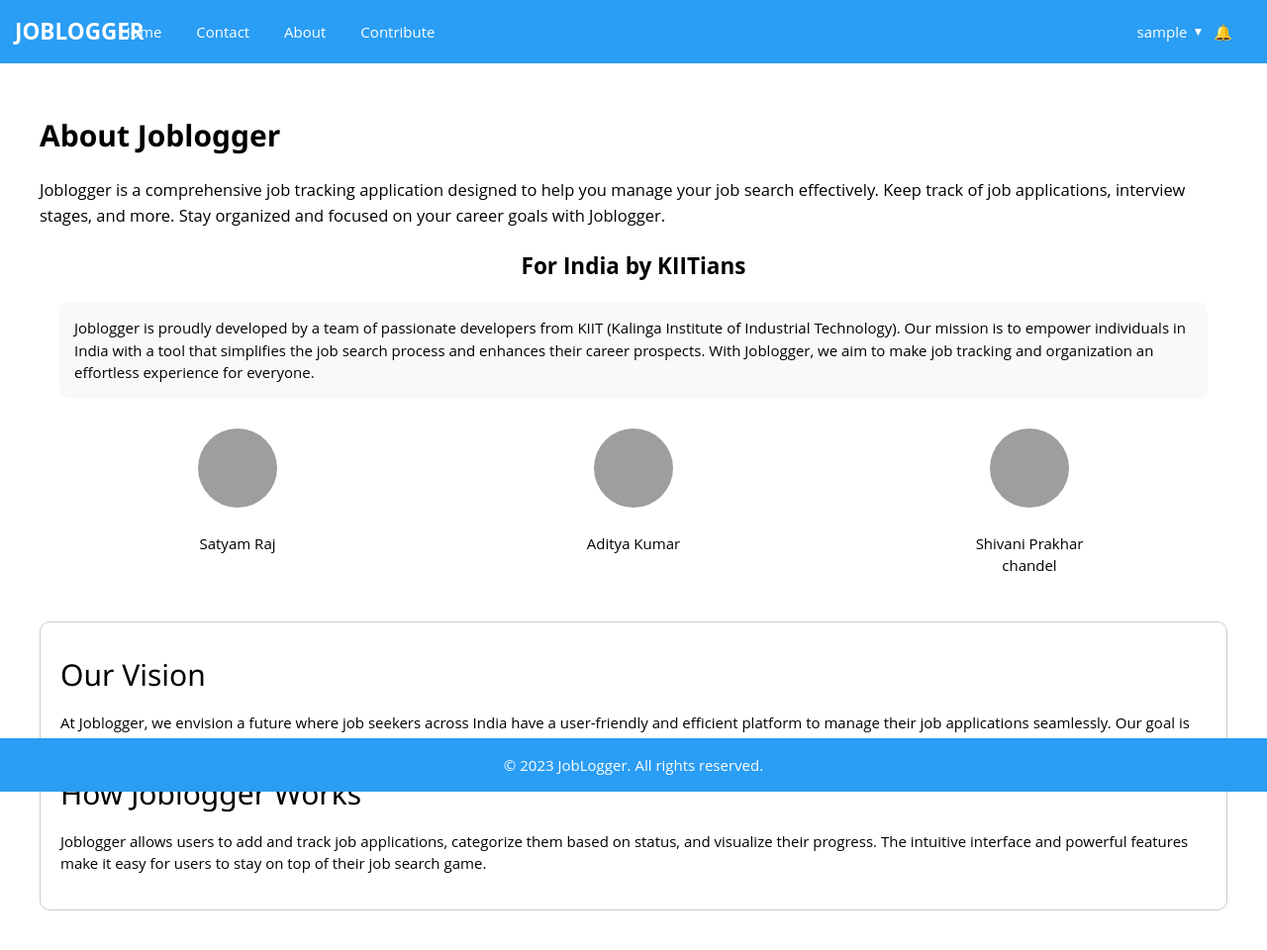
After one commit to satyamraj2101/joblogger, a Flask app: template Backend/template/about.html in a window 1280 px wide. The commit adds this page. Shown: the whole page at 99% size. Run offline with Flask 3, Linux system fonts and the light colour scheme; the template is opened without the code that fills it: most values are stand-ins (such as "Sample title", 1, 10 or a date in 2020); parts of the project's set-up code (start-up, migrations or seed data) failed here and were passed over; some libraries are stand-ins or nearby versions; grey boxes are pictures that could not be loaded.

Commit message:
Added About Page, and its navigation from the home page.

```diff
--- a/Backend/app.py
+++ b/Backend/app.py
@@ -159,6 +159,10 @@
 def index():
     return redirect(url_for('dashboard'))
 
+@app.route('/about')
+@login_required
+def about():
+    return render_template('about.html')
 
 @app.route('/dashboard')
 @login_required
--- /dev/null
+++ b/Backend/template/about.html
@@ -0,0 +1,269 @@
+<!DOCTYPE html>
+<html lang="en">
+
+<head>
+    <title>About Joblogger</title>
+    <meta name="viewport" content="width=device-width, initial-scale=1">
+    <link rel="stylesheet" href="https://www.w3schools.com/w3css/4/w3.css">
+    <style>
+        body {
+            font-family: "Open Sans", sans-serif;
+            margin: 0;
+            padding: 0;
+        }
+
+        /* Header Styles */
+        .header {
+            background-color: #2a9df4;
+            color: white;
+            text-align: center;
+            padding: 15px;
+            display: flex;
+            justify-content: space-between;
+            align-items: center;
+            position: relative;
+        }
+
+        .logo {
+            font-size: 1.5rem;
+            font-weight: bold;
+        }
+
+        .user-section {
+            display: flex;
+            align-items: center;
+            margin-right: 20px;
+        }
+
+        .user-name {
+            margin-right: 10px;
+            cursor: pointer;
+            position: relative;
+            display: flex; /* Align items horizontally */
+            align-items: center; /* Center items vertically */
+        }
+
+        .dropdown-arrow {
+            margin-left: 5px;
+            font-size: 0.8rem;
+        }
+
+        .notification-icon {
+            cursor: pointer;
+        }
+
+        .user-dropdown {
+            position: absolute;
+            top: 100%;
+            right: 0;
+            display: none;
+            background-color: #f9f9f9;
+            box-shadow: 0 8px 16px 0 rgba(0, 0, 0, 0.2);
+            border-radius: 5px;
+            z-index: 1;
+        }
+
+        .user-name:hover .user-dropdown {
+            display: block;
+        }
+
+        .dropdown-content a {
+            color: black;
+            padding: 6px 12px;
+            text-decoration: none;
+            display: block;
+            font-size: 0.9rem; /* Adjust font size */
+        }
+
+        .dropdown-content a:hover {
+            background-color: #dcdcdc;
+        }
+
+        /* Navigation Options Styles */
+        .nav-options {
+            display: flex;
+            gap: 35px;
+            margin-left: -734px;
+        }
+
+        .nav-option {
+            text-decoration: none;
+            color: white;
+            font-size: 1rem;
+            position: relative;
+            transition: color 0.3s;
+        }
+
+        .nav-option:hover {
+            color: #dcdcdc;
+        }
+
+        /* About Container Styles */
+        .about-container {
+            padding: 20px;
+            margin: 20px;
+            border-radius: 10px;
+            background-color: #fff;
+        }
+
+        .about-title {
+            font-size: 2rem;
+            font-weight: bold;
+            margin-bottom: 20px;
+        }
+
+        .about-content {
+            font-size: 1.1rem;
+            line-height: 1.6;
+        }
+
+        /* Centered Heading Styles */
+        .centered-heading {
+            text-align: center;
+            margin-top: 20px;
+            font-size: 1.5rem;
+            font-weight: bold;
+        }
+
+        /* Beautiful Textbox Styles */
+        .beautiful-textbox {
+            margin: 20px;
+            padding: 15px;
+            border-radius: 10px;
+            background-color: #f9f9f9;
+        }
+
+        /* LinkedIn Image Boxes Styles */
+        .linkedin-boxes {
+            display: flex;
+            justify-content: space-around;
+            margin-top: 20px;
+        }
+
+        .linkedin-box {
+            width: 120px;
+            text-align: center;
+            margin: 10px;
+        }
+
+        .linkedin-image {
+            width: 80px;
+            height: 80px;
+            border-radius: 50%;
+            margin-bottom: 10px;
+        }
+
+        /* Additional About Page Contents Styles */
+        .additional-contents {
+            margin-top: 20px;
+            padding: 20px;
+            border: 1px solid #ccc;
+            border-radius: 10px;
+        }
+
+        /* Footer Styles */
+        .footer {
+            background-color: #2a9df4;
+            color: white;
+            text-align: center;
+            padding: 1px;
+            position: fixed;
+            bottom: 0;
+            width: 100%;
+        }
+    </style>
+</head>
+
+<body>
+
+    <!-- Header -->
+    <div class="header">
+        <div class="logo">JOBLOGGER</div>
+
+        <!-- Navigation Options -->
+        <div class="nav-options">
+            <a href="{{ url_for('dashboard')}}" class="nav-option">Home</a>
+            <a href="#" class="nav-option">Contact</a>
+            <a href="{{ url_for('about')}}" class="nav-option">About</a>
+            <a href="#" class="nav-option">Contribute</a>
+        </div>
+
+        <!-- User Section -->
+        <div class="user-section">
+            <div class="user-name">{{ username }}
+                <div class="dropdown-arrow">▼</div>
+                <div class="user-dropdown">
+                    <div class="dropdown-content">
+                        <a href="{{ url_for('profile') }}">Profile</a>
+                        <a href="#">Change Password</a>
+                        <a href="{{ url_for('logout') }}">Logout</a>
+                    </div>
+                </div>
+            </div>
+            <div class="notification-icon">🔔</div>
+        </div>
+    </div>
+
+    <!-- About Container -->
+    <div class="about-container">
+        <h1 class="about-title">About Joblogger</h1>
+        <p class="about-content">
+            Joblogger is a comprehensive job tracking application designed to help you manage your job search effectively.
+            Keep track of job applications, interview stages, and more. Stay organized and focused on your career goals with
+            Joblogger.
+        </p>
+
+        <!-- Centered Heading -->
+        <div class="centered-heading">
+            For India by KIITians
+        </div>
+
+        <!-- Beautiful Textbox -->
+        <div class="beautiful-textbox">
+            Joblogger is proudly developed by a team of passionate developers from KIIT (Kalinga Institute of Industrial
+            Technology). Our mission is to empower individuals in India with a tool that simplifies the job search process
+            and enhances their career prospects. With Joblogger, we aim to make job tracking and organization an effortless
+            experience for everyone.
+        </div>
+
+        <!-- LinkedIn Image Boxes -->
+        <div class="linkedin-boxes">
+            <div class="linkedin-box">
+                <img src="https://media.licdn.com/dms/image/C4D03AQFHF9Tf70MXLA/profile-displayphoto-shrink_800_800/0/1652386583432?e=1712188800&v=beta&t=ZiV3_9bzO4ez5zbW63pAfw0BKx4aXUl-aQk4CBt37Ho" alt="LinkedIn Profile 1" class="linkedin-image">
+                <p>Satyam Raj</p>
+            </div>
+            <div class="linkedin-box">
+                <img src="https://media.licdn.com/dms/image/D4D03AQFY2JFspe55pA/profile-displayphoto-shrink_800_800/0/1667707712146?e=1712188800&v=beta&t=NPO1L337xClC5OODJtJL2pV3b7pRWLy_2f3c6IQeSS0" alt="LinkedIn Profile 2" class="linkedin-image">
+                <p>Aditya Kumar</p>
+            </div>
+            <div class="linkedin-box">
+                <img src="https://media.licdn.com/dms/image/D5603AQFiE0nyTX5toQ/profile-displayphoto-shrink_800_800/0/1688545208851?e=1712188800&v=beta&t=p3UiMauJH7gXLOBRhLc6vQbN5ZAkfZjLjOs5QxNKu_Y" alt="LinkedIn Profile 3" class="linkedin-image">
+                <p>Shivani Prakhar chandel</p>
+            </div>
+        </div>
+
+        <!-- Additional About Page Contents -->
+        <div class="additional-contents">
+            <h2>Our Vision</h2>
+            <p>
+                At Joblogger, we envision a future where job seekers across India have a user-friendly and efficient
+                platform to manage their job applications seamlessly. Our goal is to contribute to the professional growth
+                of individuals by providing them with a reliable tool for organizing their job search journey.
+            </p>
+
+            <h2>How Joblogger Works</h2>
+            <p>
+                Joblogger allows users to add and track job applications, categorize them based on status, and visualize
+                their progress. The intuitive interface and powerful features make it easy for users to stay on top of their
+                job search game.
+            </p>
+        </div>
+    </div>
+
+    <!-- Footer -->
+    <div class="footer">
+        <p>&copy; 2023 JobLogger. All rights reserved.</p>
+    </div>
+</body>
+
+</html>
--- a/Backend/template/add_job.html
+++ b/Backend/template/add_job.html
@@ -77,7 +77,7 @@
 
             <!-- Stage -->
             <div class="form-group">
-                <label for="stage" class="form-label">Stage*</label>
+                <label for="stage" class="form-label">Status*</label>
                 <select name="stage" id="stage" class="form-select" required>
                     <option value="wishlist">Wishlist</option>
                     <option value="applied">Applied</option>
--- a/Backend/template/dashboard.html
+++ b/Backend/template/dashboard.html
@@ -339,7 +339,7 @@
         <div class="nav-options">
             <a href="{{ url_for('dashboard')}}" class="nav-option">Home</a>
             <a href="#" class="nav-option">Contact</a>
-            <a href="#" class="nav-option">About</a>
+            <a href="{{ url_for('about')}}" class="nav-option">About</a>
             <a href="#" class="nav-option">Contribute</a>
         </div>
 
```
